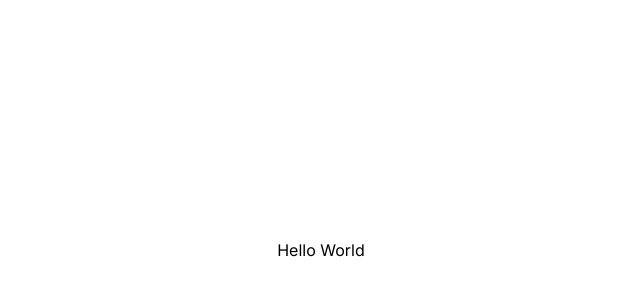
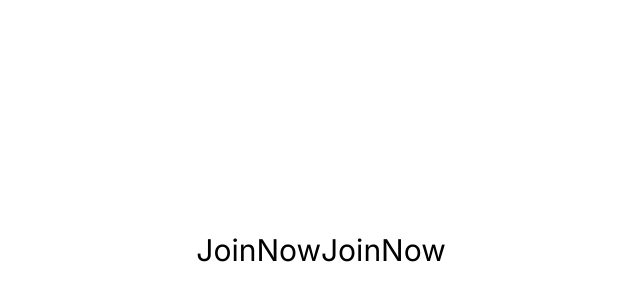
Before and after one commit to acm-ucr/skate-club-website, a Next.js app: page / in a window 1280 px wide. Shown: the part 150-450 px from the top of the page, without its empty margins (319-959 px from the left). Built offline with nearby package versions, Linux system fonts and the light colour scheme; a web font is replaced by a local one.

Commit message:
JoinNow Edits

```diff
--- a/src/app/page.tsx
+++ b/src/app/page.tsx
@@ -1,7 +1,9 @@
+import JoinNow from "@/components/home/JoinNow";
+
 const Home = () => {
   return (
     <div className="flex h-screen w-screen items-center justify-center">
-      Hello World
+    <JoinNow/>
     </div>
   );
 };
--- a/src/components/home/HomeText.tsx
+++ b/src/components/home/HomeText.tsx
@@ -1,9 +1,11 @@
 import React from "react";
+import JoinNow from "./JoinNow";
 
 const HomeText = () => {
   return (
     <div className="flex w-full flex-row justify-center text-3xl">
       Lorem Ipsum
+      <JoinNow/>
     </div>
   );
 };
--- a/src/components/home/JoinNow.tsx
+++ b/src/components/home/JoinNow.tsx
@@ -1,9 +1,16 @@
 import React from "react";
 
 const JoinNow = () => {
+  const handleClick = () => {
+      alert("Button clicked!");
+  };
+
   return (
-    <div className="flex w-full flex-row justify-center text-3xl">JoinNow</div>
+      <div className="flex w-full flex-row justify-center text-3xl">
+          JoinNow
+          <button onClick={handleClick}>JoinNow</button>
+      </div>
   );
 };
 
-export default JoinNow;
+export default JoinNow
```
